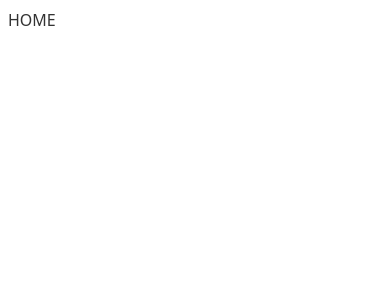
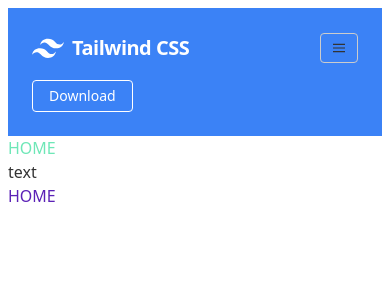
Before and after one commit to samhith-kakarla/Scanlendar, a Svelte app in the folder scan_frontend/: page / in a window 390 px wide. Shown: the top 300 px of the page. Built offline with nearby package versions, Linux system fonts and the light colour scheme.

Commit message:
tailwind works now

```diff
--- a/scan_frontend/package.json
+++ b/scan_frontend/package.json
@@ -21,6 +21,7 @@
     "autoprefixer": "^9.8.6",
     "postcss": "^7.0.36",
     "sirv-cli": "^1.0.0",
+    "svelte-preprocess": "^4.7.4",
     "svelte-spa-router": "^3.2.0",
     "tailwindcss": "npm:@tailwindcss/postcss7-compat@^2.2.4"
   }
--- a/scan_frontend/rollup.config.js
+++ b/scan_frontend/rollup.config.js
@@ -42,7 +42,16 @@
 			compilerOptions: {
 				// enable run-time checks when not in production
 				dev: !production
-			}
+			},
+			preprocess: sveltePreprocess({
+				sourceMap: !production,
+				postcss: {
+				  plugins: [
+				   require("tailwindcss"),
+				   require("autoprefixer"),
+				  ],
+				},
+			}),
 		}),
 		// we'll extract any component CSS out into
 		// a separate file - better for performance
@@ -71,15 +80,6 @@
 		// instead of npm run dev), minify
 		production && terser()
 	],
-	preprocess: sveltePreprocess({
-		sourceMap: !production,
-		postcss: {
-		  plugins: [
-		   require("tailwindcss"),
-		   require("autoprefixer"),
-		  ],
-		},
-	}),
 	watch: {
 		clearScreen: false
 	}
--- a/scan_frontend/src/App.svelte
+++ b/scan_frontend/src/App.svelte
@@ -14,6 +14,8 @@
   }}
 />
 
+<h1 class="text-purple-800">HOME</h1>
+
 <style global lang="postcss">
   @tailwind base;
 	@tailwind components;
--- a/scan_frontend/src/components/Navbar.svelte
+++ b/scan_frontend/src/components/Navbar.svelte
@@ -2,8 +2,21 @@
 
 </script>
 
-<nav>
-
+<nav class="flex items-center justify-between flex-wrap bg-blue-500 p-6">
+  <div class="flex items-center flex-shrink-0 text-white mr-6">
+      <svg class="fill-current h-8 w-8 mr-2" width="54" height="54" viewBox="0 0 54 54" xmlns="http://www.w3.org/2000/svg"><path d="M13.5 22.1c1.8-7.2 6.3-10.8 13.5-10.8 10.8 0 12.15 8.1 17.55 9.45 3.6.9 6.75-.45 9.45-4.05-1.8 7.2-6.3 10.8-13.5 10.8-10.8 0-12.15-8.1-17.55-9.45-3.6-.9-6.75.45-9.45 4.05zM0 38.3c1.8-7.2 6.3-10.8 13.5-10.8 10.8 0 12.15 8.1 17.55 9.45 3.6.9 6.75-.45 9.45-4.05-1.8 7.2-6.3 10.8-13.5 10.8-10.8 0-12.15-8.1-17.55-9.45-3.6-.9-6.75.45-9.45 4.05z"/></svg>
+      <span class="font-semibold text-xl tracking-tight">Tailwind CSS</span>
+  </div>
+  <div class="block lg:hidden">
+      <button class="flex items-center px-3 py-2 border rounded text-teal-200 border-teal-400 hover:text-white hover:border-white">
+        <svg class="fill-current h-3 w-3" viewBox="0 0 20 20" xmlns="http://www.w3.org/2000/svg"><title>Menu</title><path d="M0 3h20v2H0V3zm0 6h20v2H0V9zm0 6h20v2H0v-2z"/></svg>
+      </button>
+  </div>
+  <div class="w-full block flex-grow lg:flex lg:items-center lg:w-auto">
+    <div>
+      <a href="/#/" class="inline-block text-sm px-4 py-2 leading-none border rounded text-white border-white hover:border-transparent hover:text-teal-500 hover:bg-white mt-4 lg:mt-0">Download</a>
+    </div>
+  </div>
 </nav>
 
 <style>
--- /dev/null
+++ b/scan_frontend/src/layout/Header.svelte
@@ -0,0 +1,4 @@
+
+<header>
+    <title>Scanlendar</title>
+</header>
--- a/scan_frontend/src/pages/Home.svelte
+++ b/scan_frontend/src/pages/Home.svelte
@@ -1,10 +1,18 @@
 <script>
-
+    import Header from '../layout/Header.svelte';
+	import Navbar from '../components/Navbar.svelte';
 </script>
 
+<Header />
+
 <main>
-    <h1 class="">HOME</h1>
+    <Navbar />
+    <h1 class="text-green-300">HOME</h1>
 </main>
+
+<h1 class="">
+    text
+</h1>
 
 <style>
 
```
Also changed, not shown: 1 other file (tests, documents, lock files or other folders).
